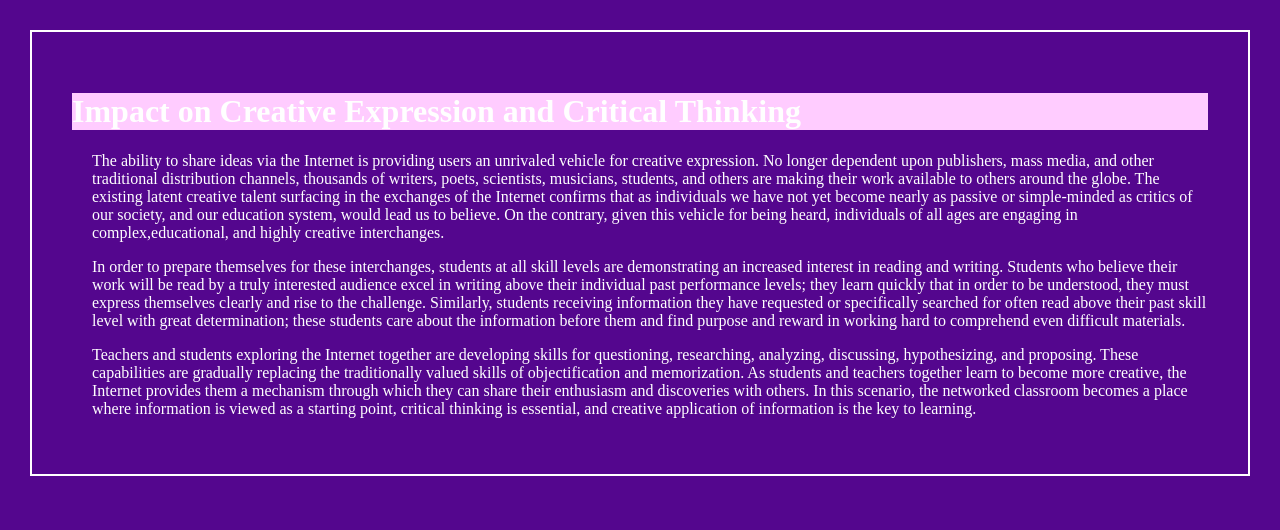
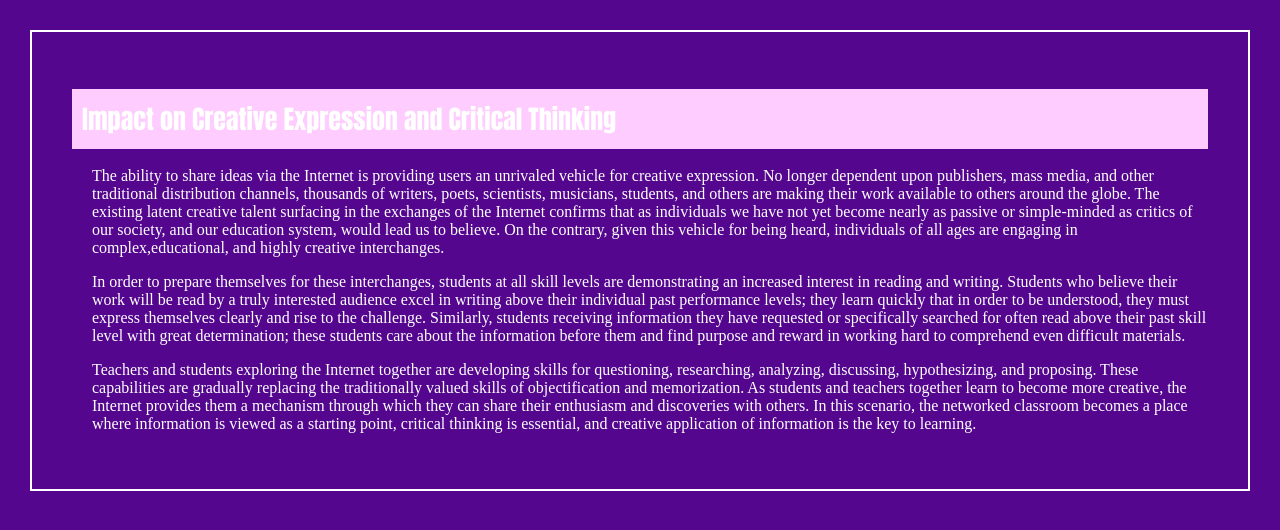
Before and after one commit to T00287895/lectures, a plain HTML site: page Web development/26-09-25/Test text.html in a window 1280 px wide. Drawn offline with Linux system fonts and the light colour scheme.

Commit message:
Update Test text.html

```diff
--- a/Web development/26-09-25/Test text.html
+++ b/Web development/26-09-25/Test text.html
@@ -25,10 +25,10 @@
         }
 
         h1{
-            /* font-family : Impact;
+            font-family : Impact;
             front-weight: bolder;
             font-size: 26px;
-            padding: 10px; */
+            padding: 10px;
             color: white;
             background-color:#FFCCFF;
         }
```
